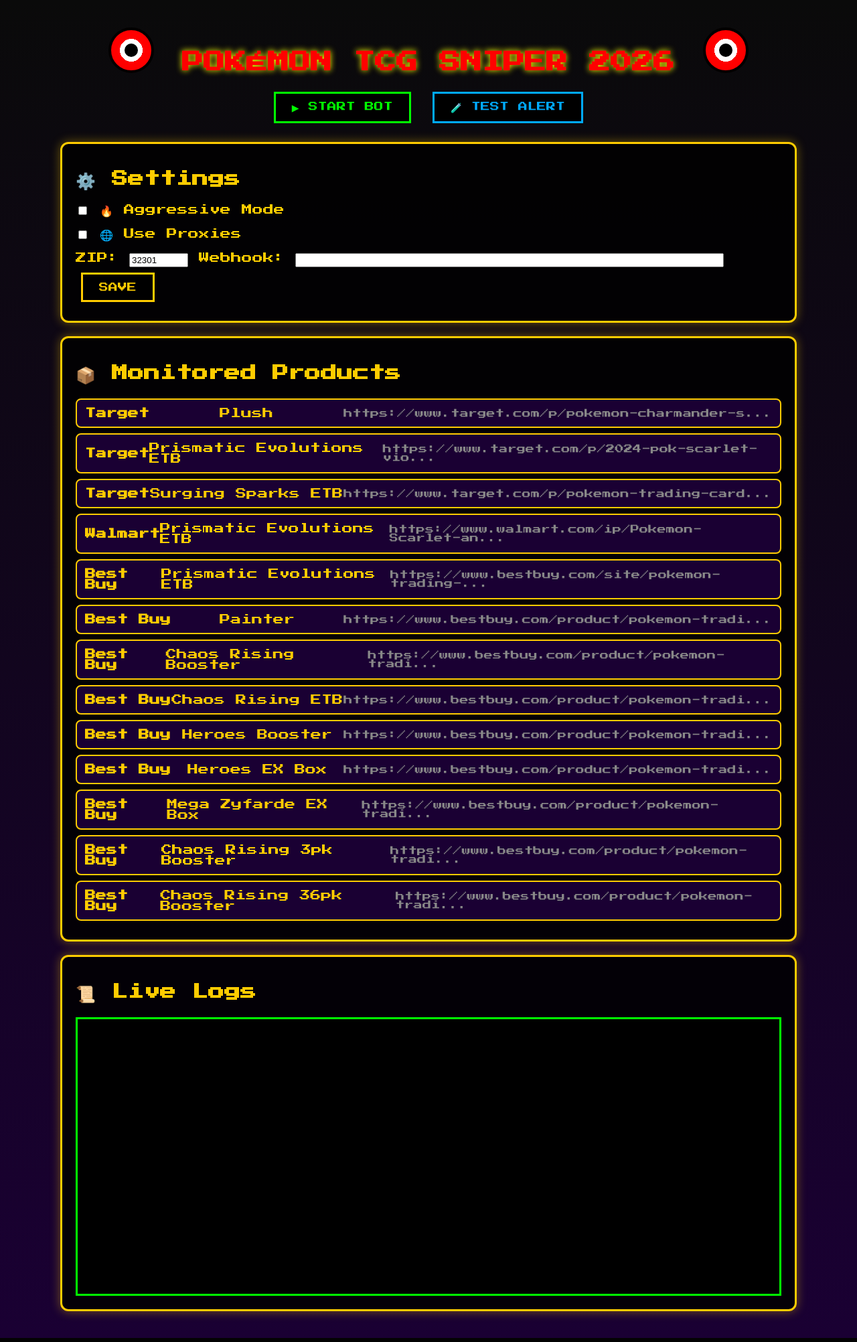
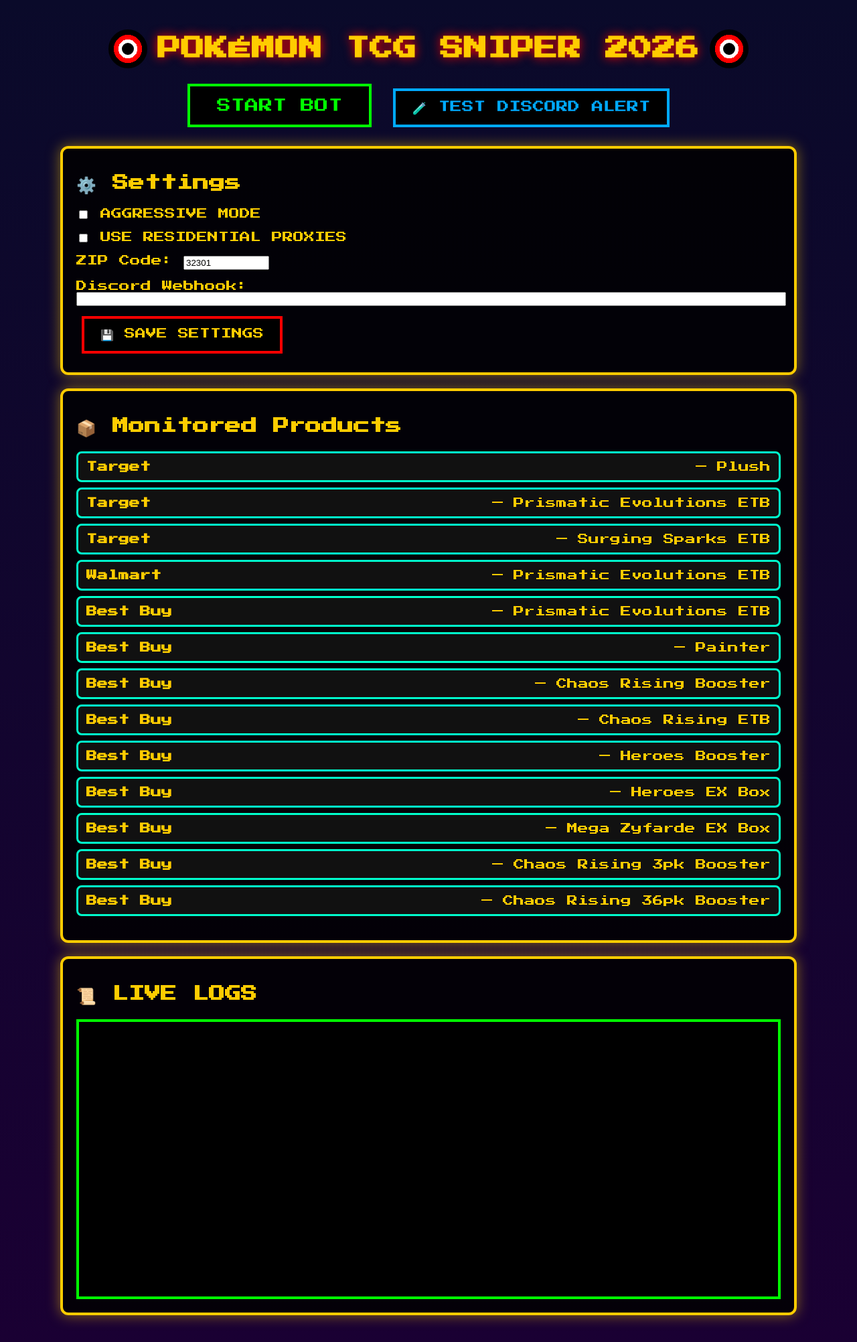
Before and after one commit to zachwood222/PokeYourMom, a Flask app: page / in a window 1280 px wide. Shown: the whole page at 67% size. Run offline with Flask 3, Linux system fonts and the light colour scheme; some libraries are stand-ins or nearby versions.

Commit message:
Refactor styles and update HTML structure

```diff
--- a/templates/index.html
+++ b/templates/index.html
@@ -7,29 +7,32 @@
         @import url('https://fonts.googleapis.com/css2?family=Press+Start+2P&display=swap');
 
         body {
+            background: linear-gradient(180deg, #0a0a2a 0%, #1a0033 100%);
+            color: #ffcc00;
             font-family: 'Press Start 2P', cursive;
-            background: linear-gradient(#0a0a0a, #1a0033);
-            color: #ffcc00;
             margin: 0;
             padding: 20px;
             min-height: 100vh;
+            image-rendering: pixelated;
         }
         .container { max-width: 1100px; margin: auto; }
         h1 {
             text-align: center;
-            color: #ff0000;
-            text-shadow: 0 0 10px #ffff00;
-            margin-bottom: 20px;
+            font-size: 2.2em;
+            text-shadow: 0 0 15px #ff0000;
+            margin-bottom: 10px;
+            display: flex;
+            align-items: center;
+            justify-content: center;
+            gap: 15px;
         }
         .pokeball {
-            width: 60px;
-            height: 60px;
-            background: radial-gradient(circle, #fff 40%, #ff0000 40%);
+            width: 50px;
+            height: 50px;
+            background: radial-gradient(circle, #fff 0%, #fff 40%, #ff0000 40%, #ff0000 60%, #000 60%, #000 100%);
             border-radius: 50%;
             border: 4px solid #000;
             position: relative;
-            display: inline-block;
-            margin: 0 10px;
         }
         .pokeball::after {
             content: '';
@@ -37,49 +40,52 @@
             top: 50%;
             left: 50%;
             transform: translate(-50%, -50%);
-            width: 20px;
-            height: 20px;
+            width: 18px;
+            height: 18px;
             background: #000;
             border-radius: 50%;
             border: 3px solid #fff;
         }
-
         .box {
-            background: rgba(0,0,0,0.85);
-            border: 3px solid #ffcc00;
+            background: rgba(0, 0, 0, 0.85);
+            border: 4px solid #ffcc00;
             border-radius: 12px;
             padding: 20px;
             margin: 20px 0;
-            box-shadow: 0 0 15px rgba(255, 204, 0, 0.4);
+            box-shadow: 0 0 20px rgba(255, 204, 0, 0.5);
         }
         button {
             font-family: 'Press Start 2P', cursive;
-            padding: 12px 24px;
+            padding: 14px 24px;
             margin: 8px;
-            font-size: 14px;
-            cursor: pointer;
-            border: 3px solid #ffcc00;
+            font-size: 1em;
+            border: 4px solid #ff0000;
             background: #000;
             color: #ffcc00;
+            cursor: pointer;
+            transition: all 0.2s;
         }
-        button:hover { background: #ffcc00; color: #000; }
+        button:hover {
+            transform: scale(1.05);
+            box-shadow: 0 0 15px #ff0000;
+        }
         .green { border-color: #00ff00; color: #00ff00; }
         .red { border-color: #ff0000; color: #ff0000; }
         .blue { border-color: #00aaff; color: #00aaff; }
 
         #logs {
             background: #000;
-            border: 3px solid #00ff00;
+            border: 4px solid #00ff00;
             height: 380px;
-            overflow-y: scroll;
+            overflow-y: auto;
             padding: 15px;
             font-family: monospace;
-            color: #00ff88;
-            white-space: pre-wrap;
+            font-size: 14px;
+            line-height: 1.4;
         }
-        .product-card {
-            background: #1a0033;
-            border: 2px solid #ffcc00;
+        .product-list li {
+            background: #111;
+            border: 3px solid #00ffcc;
             padding: 12px;
             margin: 8px 0;
             border-radius: 8px;
@@ -91,29 +97,33 @@
 </head>
 <body>
 <div class="container">
-    <h1><span class="pokeball"></span> POKÉMON TCG SNIPER 2026 <span class="pokeball"></span></h1>
+    <h1>
+        <span class="pokeball"></span>
+        POKÉMON TCG SNIPER 2026
+        <span class="pokeball"></span>
+    </h1>
 
     <div style="text-align:center; margin:15px 0;">
-        <button onclick="toggleBot()" id="toggleBtn" class="green">▶ START BOT</button>
-        <button onclick="sendTestAlert()" class="blue">🧪 TEST ALERT</button>
+        <button onclick="toggleBot()" id="toggleBtn" class="green" style="font-size:1.3em; padding:18px 40px;">START BOT</button>
+        <button onclick="sendTestAlert()" class="blue" style="font-size:1.1em;">🧪 TEST DISCORD ALERT</button>
     </div>
 
     <div class="box">
         <h2>⚙️ Settings</h2>
-        <label><input type="checkbox" id="aggressive" onchange="saveConfig()"> 🔥 Aggressive Mode</label><br><br>
-        <label><input type="checkbox" id="proxy" onchange="saveConfig()"> 🌐 Use Proxies</label><br><br>
-        ZIP: <input id="zip" value="32301" style="width:80px" onchange="saveConfig()">
-        Webhook: <input id="webhook" style="width:60%" onchange="saveConfig()">
-        <button onclick="saveConfig()">SAVE</button>
+        <label><input type="checkbox" id="aggressive" onchange="saveConfig()"> AGGRESSIVE MODE</label><br><br>
+        <label><input type="checkbox" id="proxy" onchange="saveConfig()"> USE RESIDENTIAL PROXIES</label><br><br>
+        ZIP Code: <input id="zip" value="32301" onchange="saveConfig()" style="width:120px"><br><br>
+        Discord Webhook: <input id="webhook" style="width:100%" onchange="saveConfig()">
+        <button onclick="saveConfig()" style="margin-top:15px;">💾 SAVE SETTINGS</button>
     </div>
 
     <div class="box">
         <h2>📦 Monitored Products</h2>
-        <div id="productList"></div>
+        <ul id="productList" class="product-list" style="list-style:none; padding:0;"></ul>
     </div>
 
     <div class="box">
-        <h2>📜 Live Logs</h2>
+        <h2>📜 LIVE LOGS</h2>
         <div id="logs"></div>
     </div>
 </div>
@@ -131,8 +141,8 @@
         const action = btn.innerText.includes('START') ? 'start' : 'stop';
         fetch('/api/' + action, {method: 'POST'})
             .then(() => {
-                btn.innerText = btn.innerText.includes('START') ? '⏹ STOP BOT' : '▶ START BOT';
-                btn.className = btn.innerText.includes('STOP') ? 'red' : 'green';
+                btn.innerText = btn.innerText.includes('START') ? 'STOP BOT' : 'START BOT';
+                btn.className = btn.innerText.includes('START') ? 'green' : 'red';
             });
     }
 
@@ -162,17 +172,16 @@
                 const list = document.getElementById('productList');
                 list.innerHTML = '';
                 data.forEach(p => {
-                    const div = document.createElement('div');
-                    div.className = 'product-card';
-                    div.innerHTML = `<strong>${p.retailer}</strong> ${p.name} <small style="color:#888">${p.url.substring(0,45)}...</small>`;
-                    list.appendChild(div);
+                    const li = document.createElement('li');
+                    li.innerHTML = `<strong>${p.retailer}</strong> — ${p.name}`;
+                    list.appendChild(li);
                 });
             });
     }
 
     window.onload = () => {
         loadProducts();
-        document.getElementById('toggleBtn').innerText = '▶ START BOT';
+        document.getElementById('toggleBtn').innerText = "START BOT";
     };
 </script>
 </body>
```
